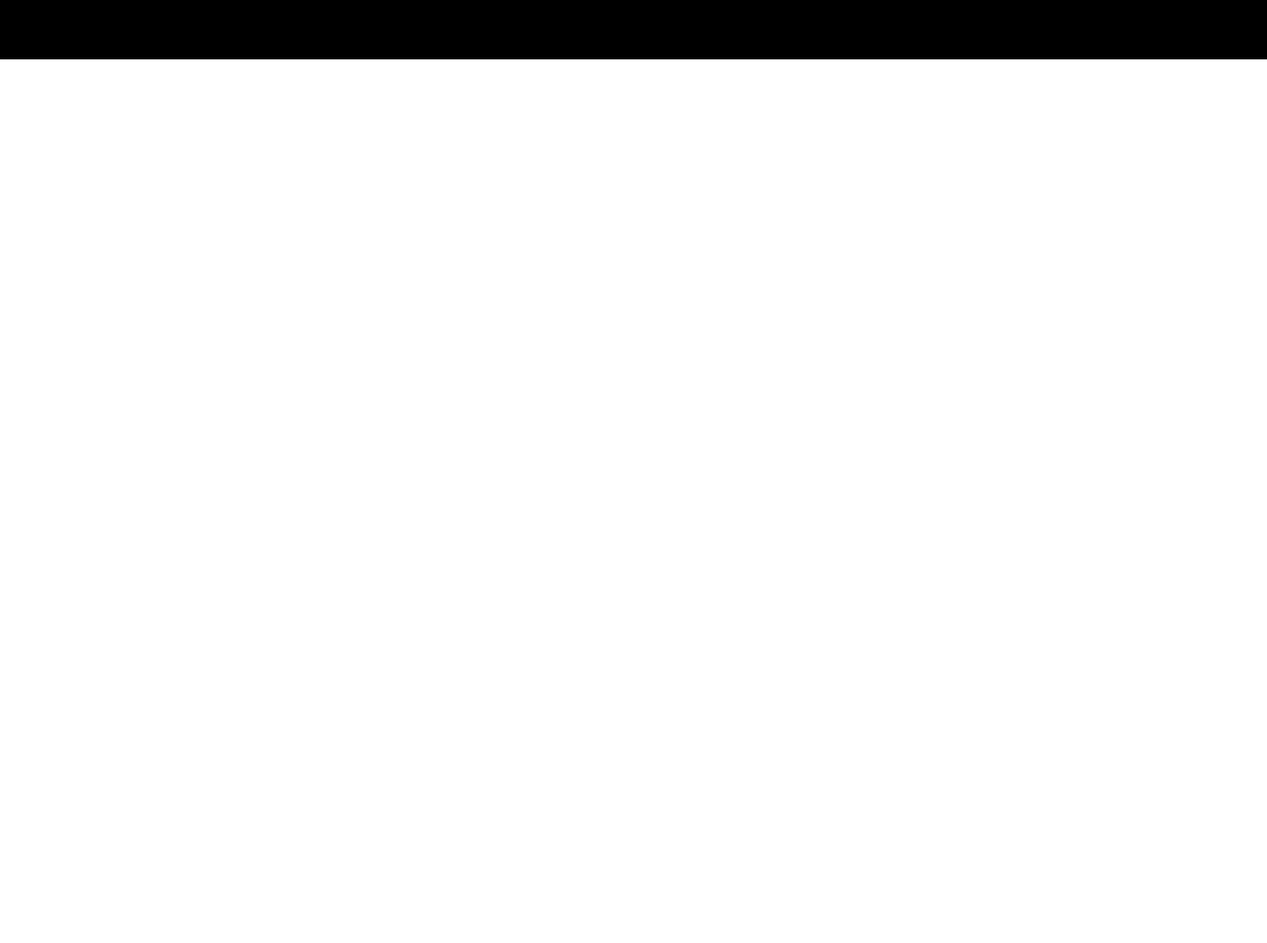
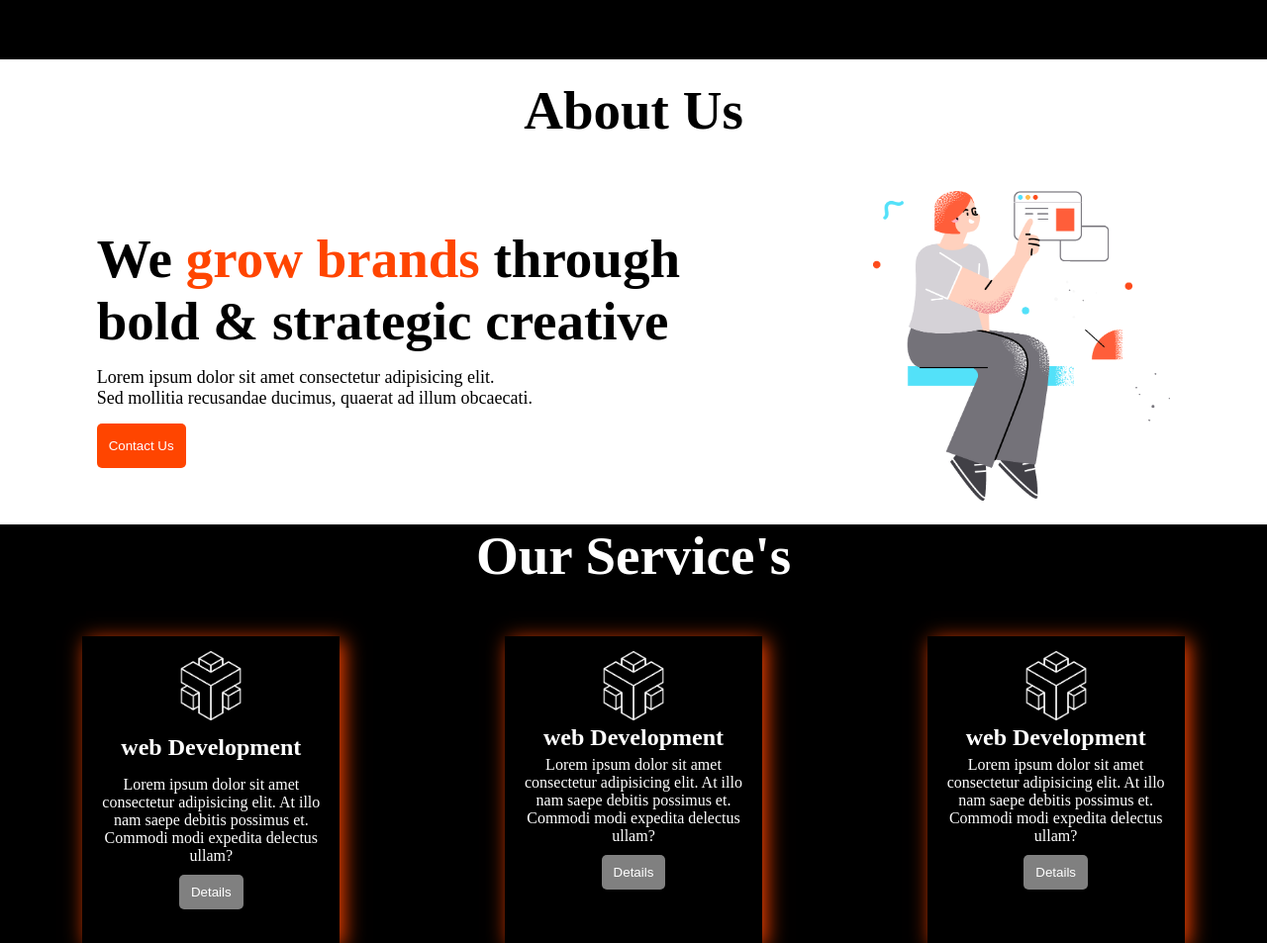
Before and after one commit to Sushanta-Deb/digital-products, a plain HTML site: page index.html in a window 1280 px wide. Shown: the part 793-1746 px from the top of the page at 99% size. Before the commit the page ends 853 px from the top, so only its background shows below. Drawn offline with Linux system fonts and the light colour scheme.

Commit message:
about and service section has finnished

```diff
--- a/index.html
+++ b/index.html
@@ -37,6 +37,43 @@
                 </div>
             </div>
         </section>
+        <!-- This is about section -->
+        <section>
+            <h1 class="about-title">About Us</h1>
+            <div class="about-container">
+                <div class="about-text">
+                    <h2 class="title">We <span class="title-style">grow brands</span> through <br> bold & strategic creative </h2>
+                    <p class="description2">Lorem ipsum dolor sit amet consectetur adipisicing elit. <br> Sed mollitia recusandae ducimus, quaerat ad illum obcaecati.</p>
+                    <button class="btn2">Contact Us</button>
+                </div>
+                <div class="about-photo">
+                    <img class="banner-img" src="images/section.png" alt="">
+                </div>
+            </div>
+        </section>
+        <!-- This is service section -->
+        <section class="service">
+            <h1 class="service1-title">Our Service's</h1>
+            <div class="service-container">
+                <div class="box">
+                    <img class="icon" src="icon/0.png" alt="">
+                    <h1 class="service2-title">web Development</h1>
+                    <p class="service-des">Lorem ipsum dolor sit amet consectetur adipisicing elit. At illo nam saepe debitis possimus et. Commodi modi expedita delectus ullam?</p>
+                    <button class="box-btn">Details</button>
+                </div>
+                <div class="box">
+                    <img class="icon" src="icon/0.png" alt="">
+                    <h1 class="service-title">web Development</h1>
+                    <p class="service-des">Lorem ipsum dolor sit amet consectetur adipisicing elit. At illo nam saepe debitis possimus et. Commodi modi expedita delectus ullam?</p>
+                    <button class="box-btn">Details</button>
+                </div>
+                <div class="box">
+                    <img class="icon" src="icon/0.png" alt="">
+                    <h1 class="service-title">web Development</h1>
+                    <p class="service-des">Lorem ipsum dolor sit amet consectetur adipisicing elit. At illo nam saepe debitis possimus et. Commodi modi expedita delectus ullam?</p>
+                    <button class="box-btn">Details</button>
+                </div>
+        </section>
     </main>
     <footer>
 
--- a/style.css
+++ b/style.css
@@ -43,7 +43,7 @@
     font-weight: bold;
 }
 .description{
-    font-size: small;
+    font-size: large;
     font-weight: 500;
     margin-top: 15px;
     margin-bottom: 15px;
@@ -55,3 +55,80 @@
     border: 0;
     border-radius: 5px;
 }
+.btn:hover{
+    background-color: orangered;
+}
+/* About us section */
+.about-container{
+    display: flex;
+    justify-content: space-around;
+    align-items: center;
+}
+.btn2{
+    background-color: orangered;
+    padding: 15px 12px;
+    color: white;
+    border: 0;
+    border-radius: 5px;
+}
+.btn2:hover{
+    background-color: grey;
+}
+.description2{
+    font-size: large;
+    font-weight: 500;
+    margin-top: 15px;
+    margin-bottom: 15px;
+}
+.about-title{
+    font-size: 55px;
+    font-weight: 600;
+    text-align: center;
+    margin-top: 20px;
+    margin-bottom: 50px;
+}
+.title-style{
+    color: orangered;
+}
+/* Service section */
+.service{
+    background-color: black;
+}
+.service-container{
+   display: flex;
+   justify-content: space-around;
+}
+.box{
+    width: 230px;
+    height: 280px;
+    box-shadow: 4px 4px 20px orangered;
+    background-color: black;
+    color: white;
+    padding: 15px;
+    text-align: center;
+}
+.icon{
+    width: 70px;
+}
+.service1-title{
+    font-size: 55px;
+    font-weight: 600;
+    text-align: center;
+    margin-top: 20px;
+    margin-bottom: 50px;
+    color: white;
+}
+.service2-title{
+    padding: 10px;
+}
+.service-des{
+    padding: 5px;
+}
+.box-btn{
+    padding: 10px 12px;
+    background-color: grey;
+    color: white;
+    border: 0;
+    border-radius: 5px;
+    margin-top: 5px;
+}
```
